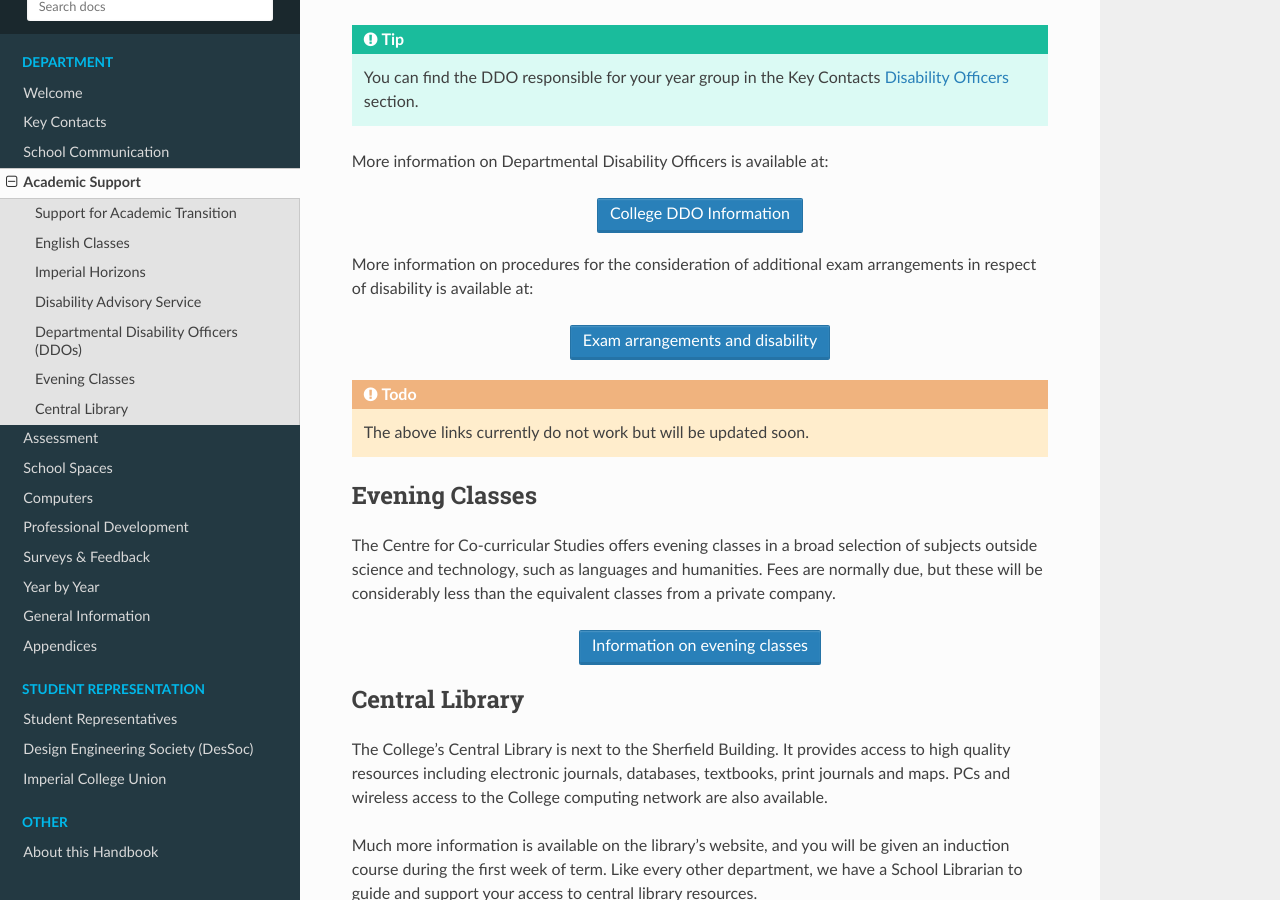
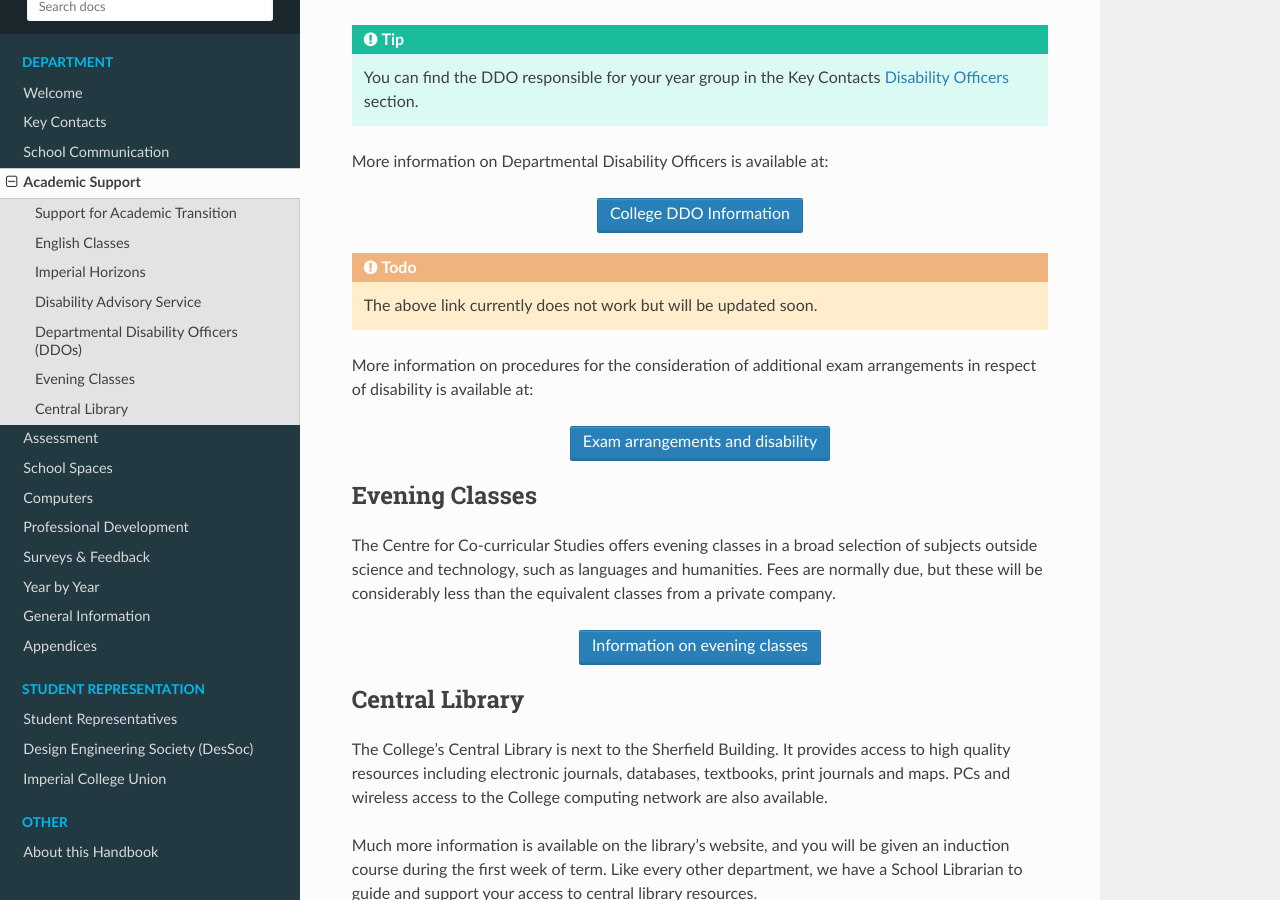
Before and after one commit to ImperialDesSoc/handbook, a Sphinx documentation site: the page built from source/academic-support.rst, in a window 1280 px wide and 900 px high, scrolled down 3127 px. Built offline with Sphinx 7.4.7 and the Read the Docs theme 2.0.0, drawn with Linux system fonts in a browser that asks for light colours.

Commit message:
Fixed a link on Academic Support page

```diff
--- a/source/academic-support.rst
+++ b/source/academic-support.rst
@@ -115,15 +115,14 @@
   <div style="text-align:center">
   <a class="btn btn-info btn-custom" href="#" role="button" style="margin-bottom:20px;">College DDO Information</a></div>
 
+.. todo:: The above link currently does not work but will be updated soon.
 
 More information on procedures for the consideration of additional exam arrangements in respect of disability is available at:
 
 .. raw:: html
 
   <div style="text-align:center">
-  <a class="btn btn-info btn-custom" href="#" role="button" style="margin-bottom:20px;">Exam arrangements and disability</a></div>
-
-.. todo:: The above links currently do not work but will be updated soon.
+  <a class="btn btn-info btn-custom" href="http://www.imperial.ac.uk/student-records-and-data/for-current-students/undergraduate-and-taught-postgraduate/exams-assessments-and-regulations/additional-exam-arrangements-in-respect-of-disability/" role="button" style="margin-bottom:20px;">Exam arrangements and disability</a></div>
 
 Evening Classes
 ===============
```
